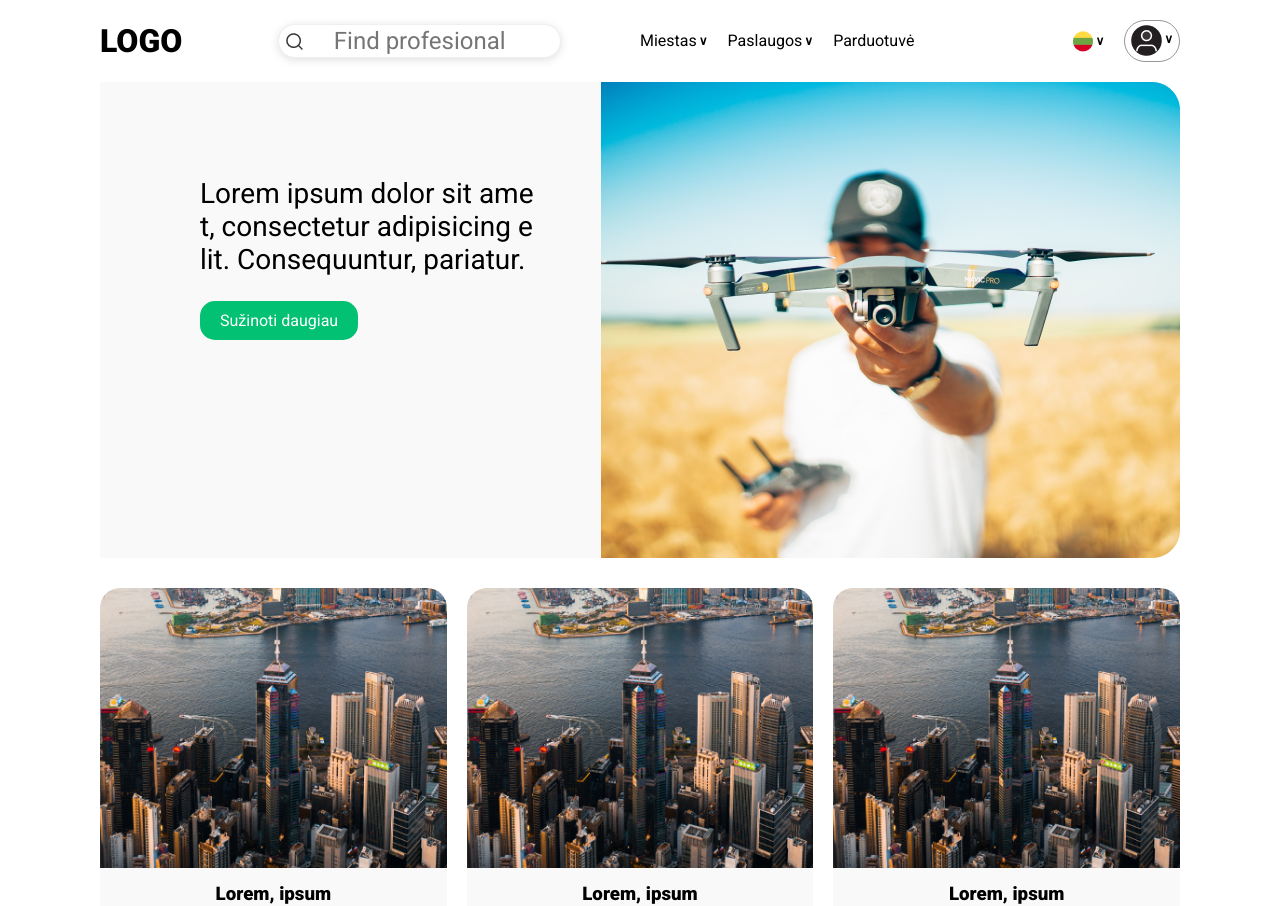
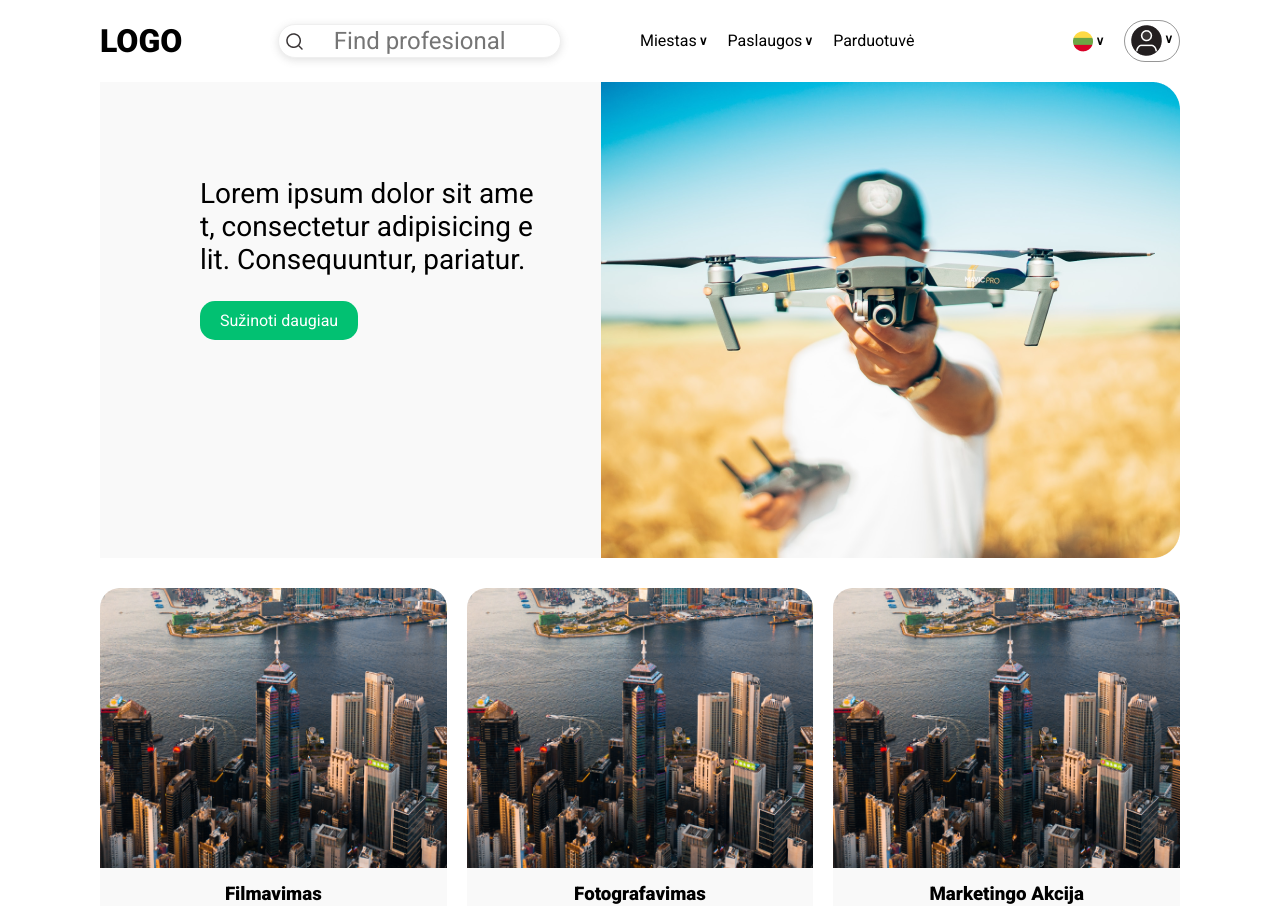
Before and after one commit to Scarab911/drone-hub, a React (Create React App) app: page / in a window 1280 px wide. Shown: the top 906 px of the page. Built offline with nearby package versions, Linux system fonts and the light colour scheme.

Commit message:
dinamic top 3 most ordered services on main page

```diff
--- a/src/components/main/carousel/Carousel.jsx
+++ b/src/components/main/carousel/Carousel.jsx
@@ -1,13 +1,33 @@
 import React from 'react';
 import Card from './card/Card';
 import './carousel.css';
+import { MyArrays } from '../../../services/services';
 
 export default function Carousel() {
+  const servicesList = new MyArrays();
+
+  const popularServices = servicesList.allServices;
+
+  const sorted = popularServices.sort((a, b) => {
+    return b.orderCount - a.orderCount;
+  });
+  // const sorted = servicesList.sortServicesByMostOrders(popularServices);
+  console.log(sorted);
+
+  const topServices = sorted.slice(0, 3);
+  console.log(topServices);
+
   return (
     <div className="carousel-container">
-      <Card />
-      <Card />
-      <Card />
+      {topServices.map((service) => (
+        <Card
+          name={service.name}
+          price={service.price}
+          hourly={service.hourly}
+          currency={service.currency}
+          key={service.id}
+        />
+      ))}
     </div>
   );
 }
--- a/src/components/main/carousel/card/Card.jsx
+++ b/src/components/main/carousel/card/Card.jsx
@@ -7,18 +7,24 @@ import './card.css';
 import ArrowBtn from '../../../../assets/icons/right.png';
 import CardImg from '../../../../assets/images/city.png';
 
-export default function Card() {
+export default function Card(props) {
+  const { id, name, price, hourly, currency } = props;
   return (
     <div className="card-container">
       <Link to="/service">
         <img src={CardImg} className="card-image" alt="service" />
       </Link>
       <div className="desc">
-        <h3 className="title">Lorem, ipsum</h3>
+        <h3 className="title">{name}</h3>
         <p className="from">Nuo</p>
-        <p className="price">30EUR/val</p>
+        <p className="price">{`${price} ${currency} ${
+          hourly ? '/val' : ''
+        }`}</p>
         <div className="btn">
-          <Link to="/service">
+          {/* <Link to={`/service:${id}`}>
+            <img src={ArrowBtn} alt="" />
+          </Link> */}
+          <Link to={`/service`}>
             <img src={ArrowBtn} alt="" />
           </Link>
         </div>
--- a/src/components/main/carousel/card/card.css
+++ b/src/components/main/carousel/card/card.css
@@ -27,6 +27,7 @@
     grid-area: title;
     text-align: center;
     font-weight: bold;
+    text-transform: capitalize;
 }
 
 .from {
--- a/src/components/service_info/ServiceInfo.jsx
+++ b/src/components/service_info/ServiceInfo.jsx
@@ -1,5 +1,8 @@
 import React from 'react';
+import { MyArrays } from '../../services/services.js';
 
 export default function ServiceInfo() {
+  const arrays = new MyArrays();
+  console.log(arrays.allServices);
   return <div>ServiceInfo</div>;
 }
--- /dev/null
+++ b/src/services/services.js
@@ -0,0 +1,50 @@
+export class MyArrays {
+  allServices = [
+    {
+      id: '1',
+      name: 'fotografavimas',
+      shortDesc: 'labas',
+      provider: 'Saulius',
+      price: 10,
+      currency: 'EUR',
+      hourly: true,
+      orderCount: 10,
+    },
+    {
+      id: '2',
+      name: 'marketingo akcija',
+      shortDesc: 'jusu reklama',
+      provider: 'Petras',
+      price: 100,
+      currency: 'EUR',
+      hourly: false,
+      orderCount: 9,
+    },
+    {
+      id: '3',
+      name: 'filmavimas',
+      shortDesc: 'viena karta kaime',
+      provider: 'Antanas',
+      price: 15,
+      currency: 'EUR',
+      hourly: true,
+      orderCount: 15,
+    },
+    {
+      id: '4',
+      name: 'Vestuves',
+      shortDesc: 'Tavo svente',
+      provider: 'Stasys',
+      price: 150,
+      currency: 'EUR',
+      hourly: false,
+      orderCount: 0,
+    },
+  ];
+
+  //   sortServicesByMostOrders(array) {
+  //     array.sort((a, b) => {
+  //       return b.orderCount - a.orderCount;
+  //     });
+  //   }
+}
```
